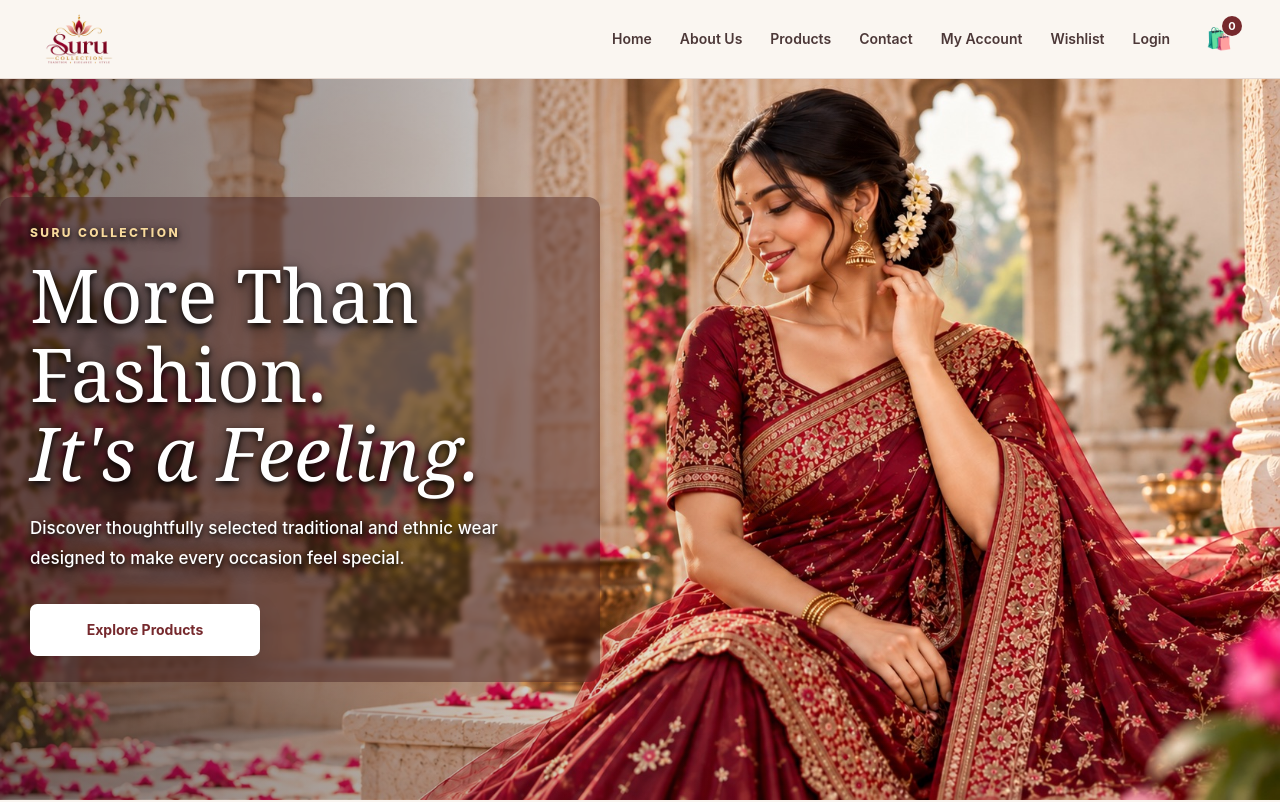
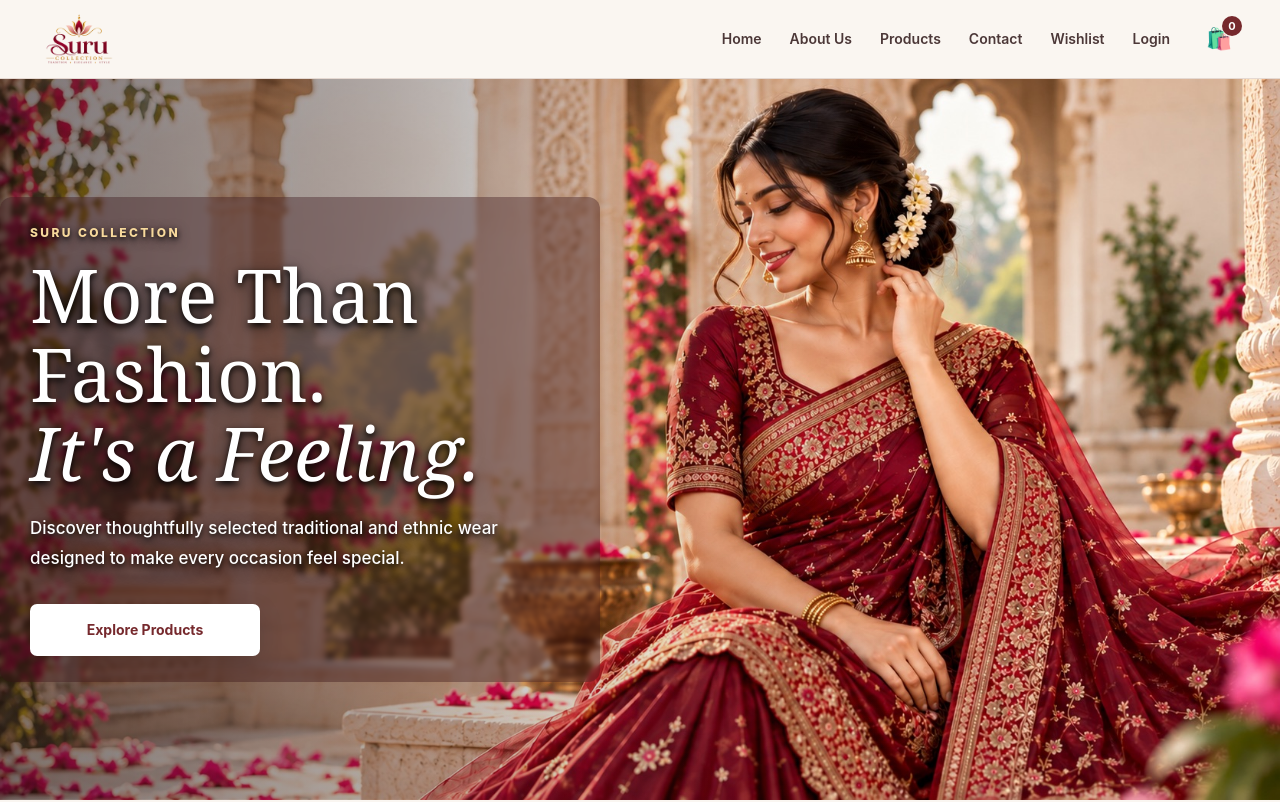
Before and after one commit to surucollection/home, a React (Vite) app: page / in a window 1280 px wide. Shown: the top 802 px of the page. Built offline with nearby package versions, Linux system fonts and the light colour scheme; no server answers; the database is empty.

Commit message:
Hide My Account navigation link for signed-out visitors

```diff
--- a/src/components/Header.jsx
+++ b/src/components/Header.jsx
@@ -45,7 +45,6 @@ function Header(){
     <button className="menu-toggle" onClick={()=>setOpen(!open)} aria-expanded={open}>☰</button>
     <nav className={open?"open":""}>
       <a href="/">Home</a><a href="/about.html">About Us</a><a href="/products.html">Products</a><a href="/contact.html">Contact</a>{loggedIn&&<a href="/orders/">My Orders</a>}
-      {!loggedIn&&<a href="/account/">My Account</a>}
       <a href="/wishlist/">Wishlist</a>
       {!loggedIn?<a href={"/login.html?return="+encodeURIComponent(location.pathname+location.search+location.hash)}>Login</a>:<div className="account-menu">
         <button type="button" className="account-menu-toggle" onClick={e=>{e.stopPropagation();setAccountOpen(!accountOpen)}} aria-expanded={accountOpen}>
```
